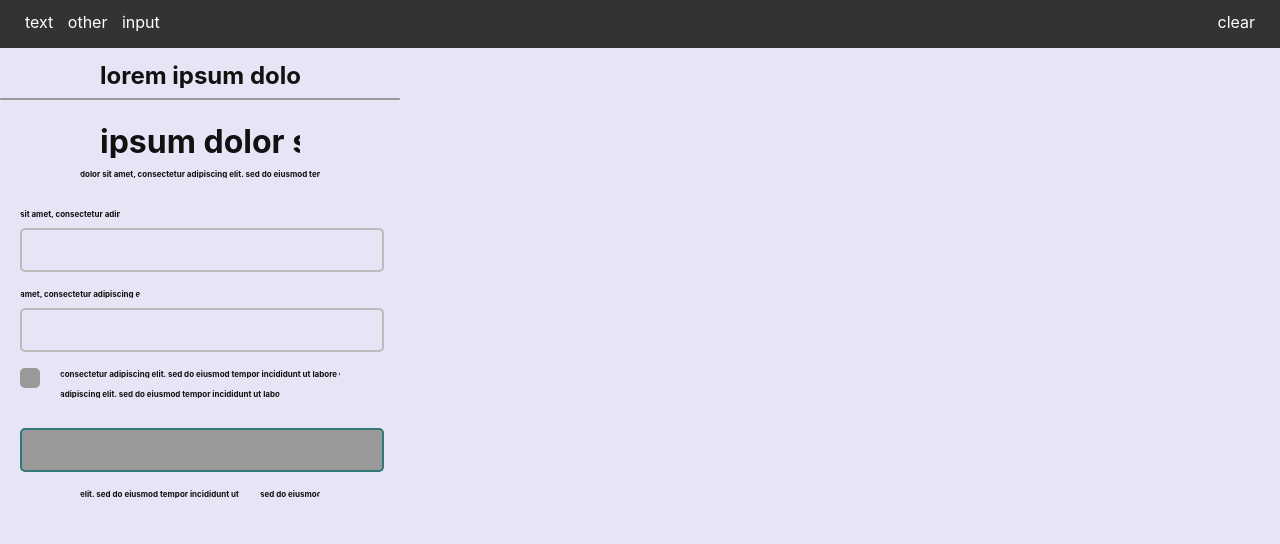
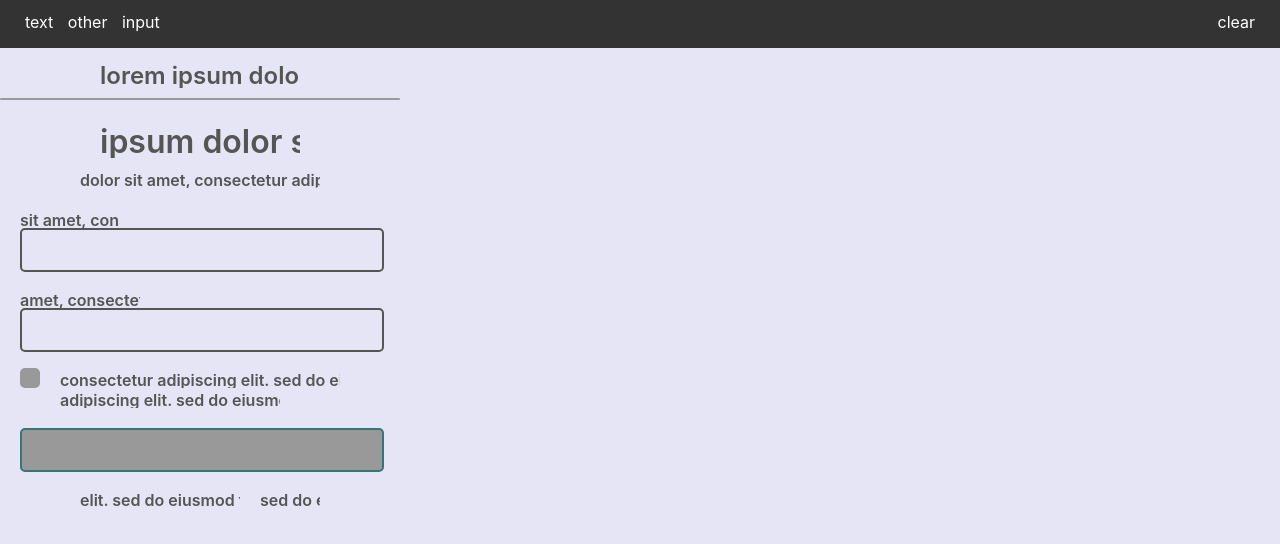
Before and after one commit to Johan-Melin/sketch-ui, a React (Vite) app: page / in a window 1280 px wide. Shown: the top 544 px of the page. Built offline with nearby package versions, Linux system fonts and the light colour scheme.

Commit message:
increase min text size

```diff
--- a/src/components/Canvas.jsx
+++ b/src/components/Canvas.jsx
@@ -1,7 +1,7 @@
 import styles from './Canvas.module.css';
 import { useRef, useState, useEffect } from 'react';
 import PropTypes from 'prop-types';
-import Rectangle, {Txt, Other, Input} from './canvas/Rectangle';
+import {Txt, Other, Input} from './canvas/Rectangle';
 import { CONSTANTS } from './styles/constants.js';
 import screens from '../rectData.js';
 
@@ -59,9 +59,9 @@ export default function Canvas({selectedTool, showGrid}) {
       }
     };
 
-    canvas.addEventListener(typeOfMove, handleMove);
-    canvas.addEventListener(typeOfUp, handleUp);
-    canvas.addEventListener(typeOfDown, handleDown);
+    canvas.addEventListener(typeOfMove, handleMove, { passive: true });
+    canvas.addEventListener(typeOfUp, handleUp, { passive: true });
+    canvas.addEventListener(typeOfDown, handleDown, { passive: true });
 
     return () => {
       canvas.removeEventListener(typeOfMove, handleMove);
--- a/src/components/TopBar.jsx
+++ b/src/components/TopBar.jsx
@@ -3,7 +3,7 @@ import PropTypes from 'prop-types';
 import HoverIcon from './topbar/HoverIcon'
 import { CONSTANTS } from './styles/constants.js';
 
-export default function TopBar({onToolChange, onShowGridChange}) {
+export default function TopBar({onToolChange, /*onShowGridChange*/}) {
   const handleToolChange = (event) => {
     onToolChange(event.target.value);
   };
--- a/src/components/canvas/Rectangle.jsx
+++ b/src/components/canvas/Rectangle.jsx
@@ -15,7 +15,7 @@ const Rectangle = ({ rectangles, style, color, displayLorem, clickHandler }) =>
         left: r.x * gridSize,
         top: CONSTANTS.TOPBAR_HEIGHT + r.y * gridSize,
         width: r.w * gridSize || 20,
-        height: r.h * gridSize || 20,
+        height: r.h * gridSize || 2,
         fontSize: r.h * gridSize * 0.8 || 20,
         backgroundColor: color,
         border: r.link && '2px solid #377',
--- a/src/components/canvas/Rectangle.module.css
+++ b/src/components/canvas/Rectangle.module.css
@@ -1,6 +1,6 @@
 
 :root {
-    --rect-txt: #bbb;
+    --rect-txt: #555;
     --rect-other: #999;
 }
 
@@ -18,7 +18,8 @@
     overflow: hidden;
     text-overflow: clip;
     white-space: nowrap;
-    font-weight: 700;
+    font-weight: 600;
+    color: var(--rect-txt);
 }
 
 .other {
--- a/src/components/topbar/HoverIcon.jsx
+++ b/src/components/topbar/HoverIcon.jsx
@@ -1,4 +1,4 @@
-import styles from './HoverIcon.module.css'
+//import styles from './HoverIcon.module.css'
 import PropTypes from 'prop-types';
 
 export default function HoverIcon({value, handleToolChange}) {
--- a/src/rectData.js
+++ b/src/rectData.js
@@ -4,13 +4,13 @@ const rect = [
     text: [
       {x: 5, y: 0.5, w: 10, h: 1.5},
       {x: 5, y: 3.5, w: 10, h: 2},
-      {x: 4, y: 6, w: 12, h: 0.5},
-      {x: 1, y: 8, w: 5, h: 0.5},
-      {x: 1, y: 12, w: 6, h: 0.5},
-      {x: 3, y: 16, w: 14, h: 0.5},
-      {x: 3, y: 17, w: 11, h: 0.5},
-      {x: 4, y: 22, w: 8, h: 0.5},
-      {x: 13, y: 22, w: 3, h: 0.5},
+      {x: 4, y: 6, w: 12, h: 1},
+      {x: 1, y: 8, w: 5, h: 1},
+      {x: 1, y: 12, w: 6, h: 1},
+      {x: 3, y: 16, w: 14, h: 1},
+      {x: 3, y: 17, w: 11, h: 1},
+      {x: 4, y: 22, w: 8, h: 1},
+      {x: 13, y: 22, w: 3, h: 1},
     ],
     other: [
       {x: 0, y: 2.5, w: 20, h: 0.1},
@@ -26,18 +26,18 @@ const rect = [
     name: "product list",
     text: [
       {x: 5, y: 0.5, w: 10, h: 1.5},
-      {x: 1, y: 13, w: 3, h: 0.5},
-      {x: 1, y: 14, w: 5, h: 0.5},
-      {x: 1, y: 15, w: 2, h: 0.5},
-      {x: 10.5, y: 13, w: 3, h: 0.5},
-      {x: 10.5, y: 14, w: 5, h: 0.5},
-      {x: 10.5, y: 15, w: 2, h: 0.5},
-      {x: 1, y: 26, w: 3, h: 0.5},
-      {x: 1, y: 27, w: 5, h: 0.5},
-      {x: 1, y: 28, w: 2, h: 0.5},
-      {x: 10.5, y: 26, w: 3, h: 0.5},
-      {x: 10.5, y: 27, w: 5, h: 0.5},
-      {x: 10.5, y: 28, w: 2, h: 0.5},
+      {x: 1, y: 13, w: 3, h: 1},
+      {x: 1, y: 14, w: 5, h: 1},
+      {x: 1, y: 15, w: 2, h: 1},
+      {x: 10.5, y: 13, w: 3, h: 1},
+      {x: 10.5, y: 14, w: 5, h: 1},
+      {x: 10.5, y: 15, w: 2, h: 1},
+      {x: 1, y: 26, w: 3, h: 1},
+      {x: 1, y: 27, w: 5, h: 1},
+      {x: 1, y: 28, w: 2, h: 1},
+      {x: 10.5, y: 26, w: 3, h: 1},
+      {x: 10.5, y: 27, w: 5, h: 1},
+      {x: 10.5, y: 28, w: 2, h: 1},
     ],
     other: [
       {x: 1, y: 0.5, w: 1.5, h: 1.5},
```
